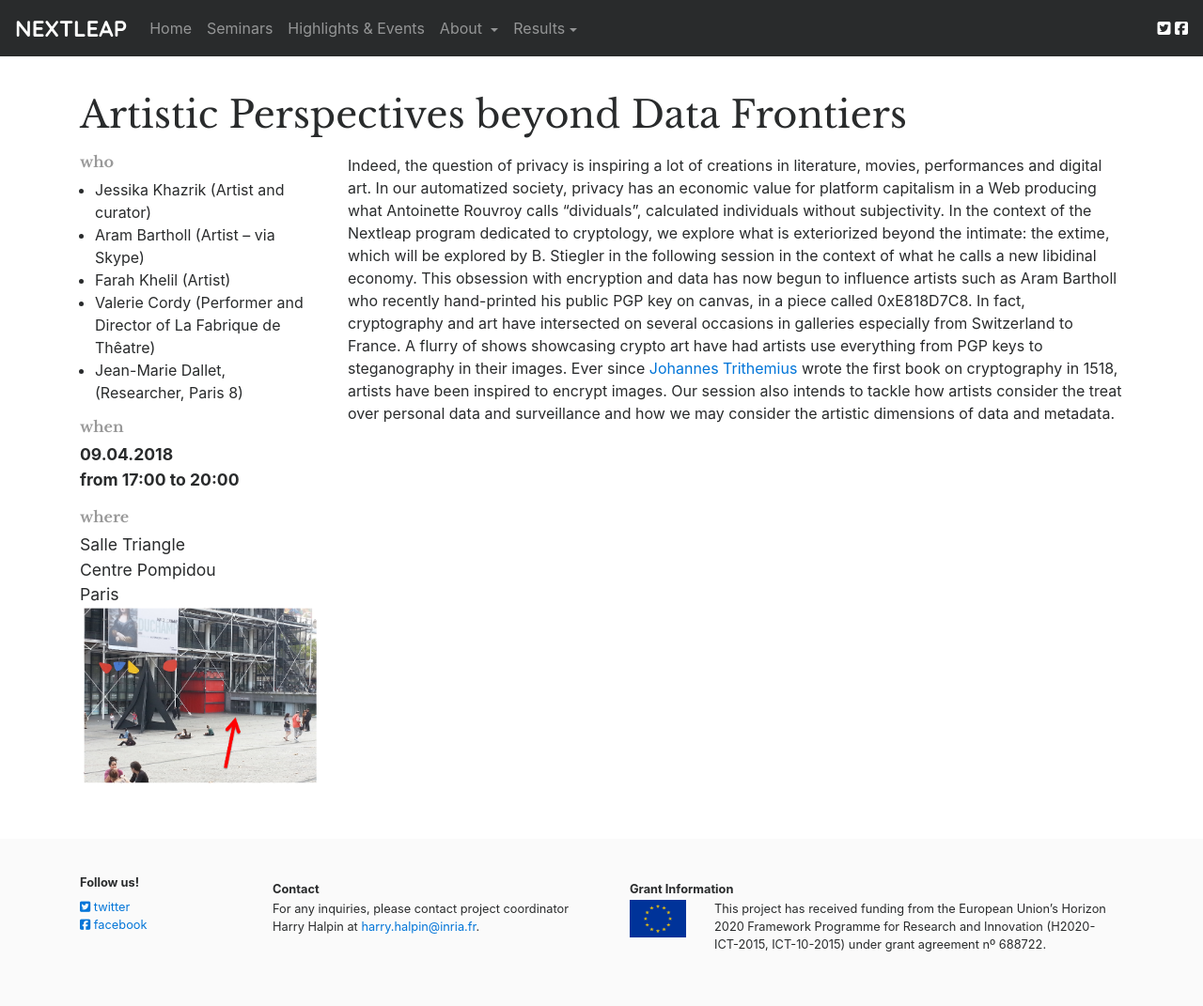
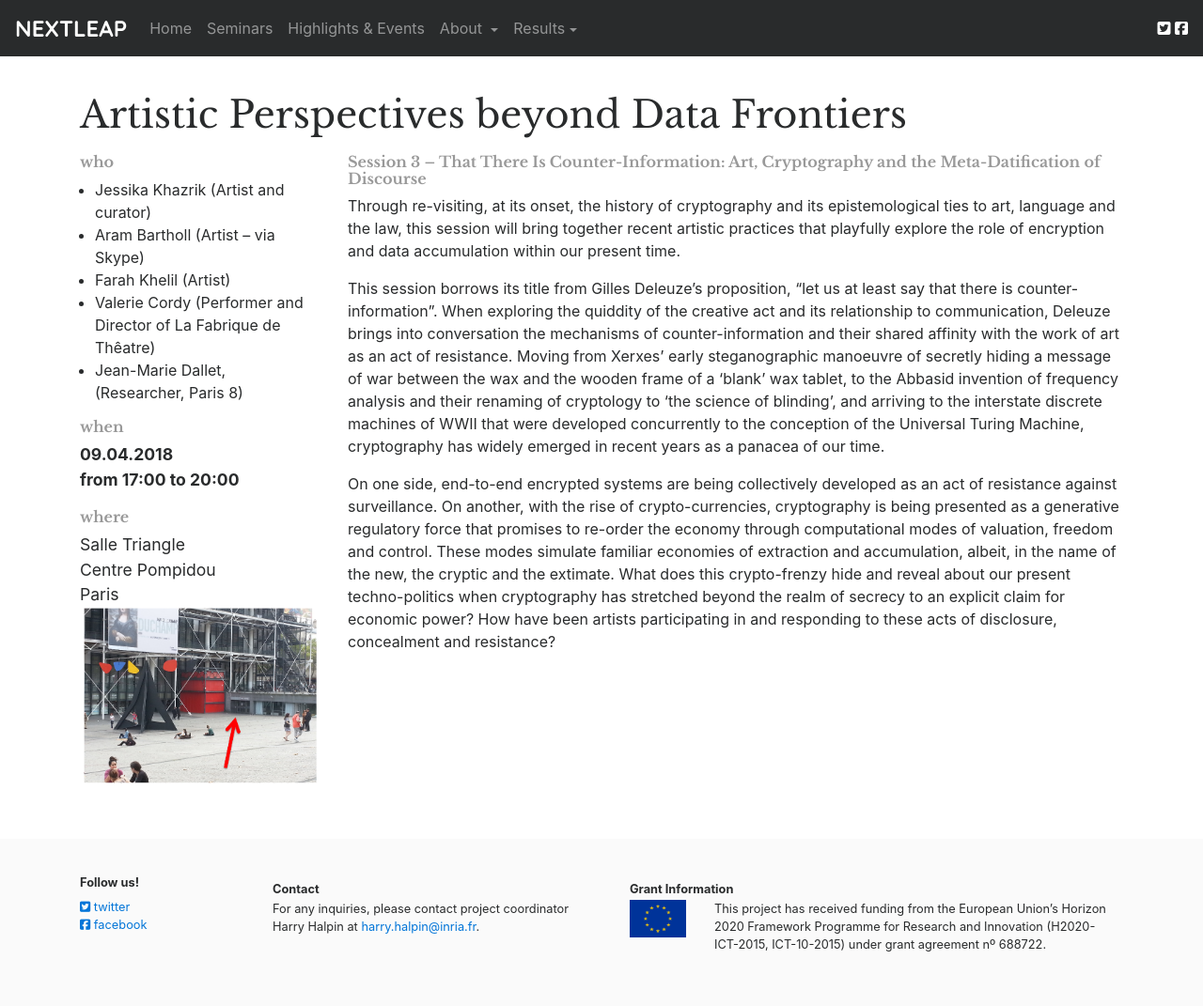
Before and after one commit to nextleap-project/nextleap-website, a Jekyll site: the page built from _seminars/2018-4.md, in a window 1280 px wide. Shown: the whole page at 94% size. Built offline with Jekyll 4.4.1, drawn with Linux system fonts in a browser that asks for light colours; nearby versions of some CDN libraries.

Commit message:
event modified

```diff
--- a/_seminars/2018-4.md
+++ b/_seminars/2018-4.md
@@ -21,5 +21,11 @@ speakers:
 highlight: true
 ---
 
-Indeed, the question of privacy is inspiring a lot of creations in literature, movies, performances and digital art. In our automatized society, privacy has an economic value for platform capitalism in a Web producing what Antoinette Rouvroy calls “dividuals”, calculated individuals without subjectivity. In the context of the Nextleap program dedicated to cryptology, we explore what is exteriorized beyond the intimate: the extime, which will be explored by B. Stiegler in the following session in the context of what he calls a new libidinal economy.
-This obsession with encryption and data has now begun to influence artists such as Aram Bartholl who recently hand-printed his public PGP key on canvas, in a piece called 0xE818D7C8. In fact, cryptography and art have intersected on several occasions in galleries especially from Switzerland to France. A flurry of shows showcasing crypto art have had artists use everything from PGP keys to steganography in their images. Ever since [Johannes Trithemius](https://en.wikipedia.org/wiki/Johannes_Trithemius) wrote the first book on cryptography in 1518, artists have been inspired to encrypt images. Our session also intends to tackle how artists consider the treat over personal data and surveillance and how we may consider the artistic dimensions of data and metadata.
+### Session 3 – That There Is Counter-Information: Art, Cryptography and the Meta-Datification of Discourse
+
+Through re-visiting, at its onset, the history of cryptography and its epistemological ties to art, language and the law, this session will bring together recent artistic practices that playfully explore the role of encryption and data accumulation within our present time.
+
+
+This session borrows its title from Gilles Deleuze’s proposition, “let us at least say that there is counter-information”. When exploring the quiddity of the creative act and its relationship to communication, Deleuze brings into conversation the mechanisms of counter-information and their shared affinity with the work of art as an act of resistance. Moving from Xerxes’ early steganographic manoeuvre of secretly hiding a message of war between the wax and the wooden frame of a ‘blank’ wax tablet, to the Abbasid invention of frequency analysis and their renaming of cryptology to ‘the science of blinding’, and arriving to the interstate discrete machines of WWII that were developed concurrently to the conception of the Universal Turing Machine, cryptography has widely emerged in recent years as a panacea of our time.
+
+On one side, end-to-end encrypted systems are being collectively developed as an act of resistance against surveillance. On another, with the rise of crypto-currencies, cryptography is being presented as a generative regulatory force that promises to re-order the economy through computational modes of valuation, freedom and control. These modes simulate familiar economies of extraction and accumulation, albeit, in the name of the new, the cryptic and the extimate. What does this crypto-frenzy hide and reveal about our present techno-politics when cryptography has stretched beyond the realm of secrecy to an explicit claim for economic power? How have been artists participating in and responding to these acts of disclosure, concealment and resistance?
```
